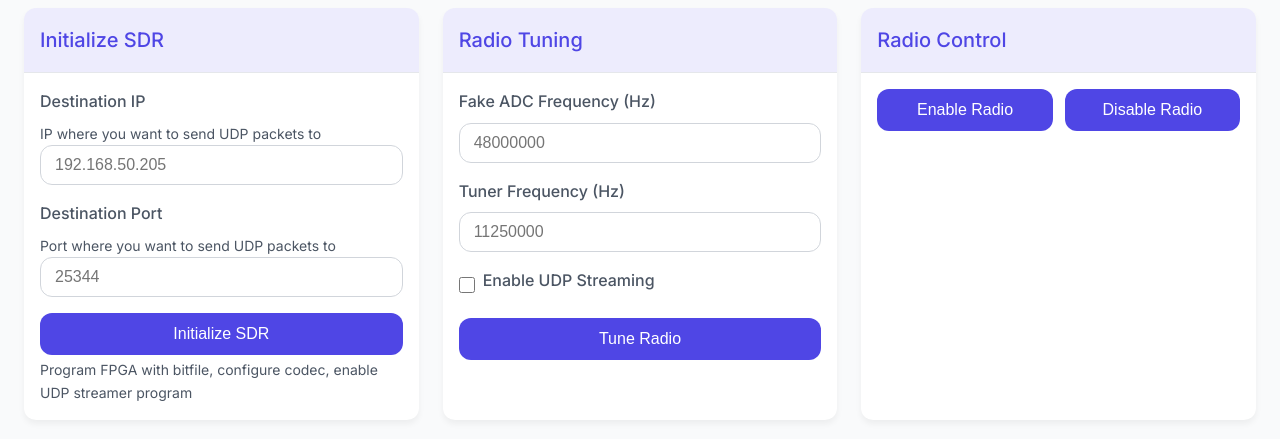
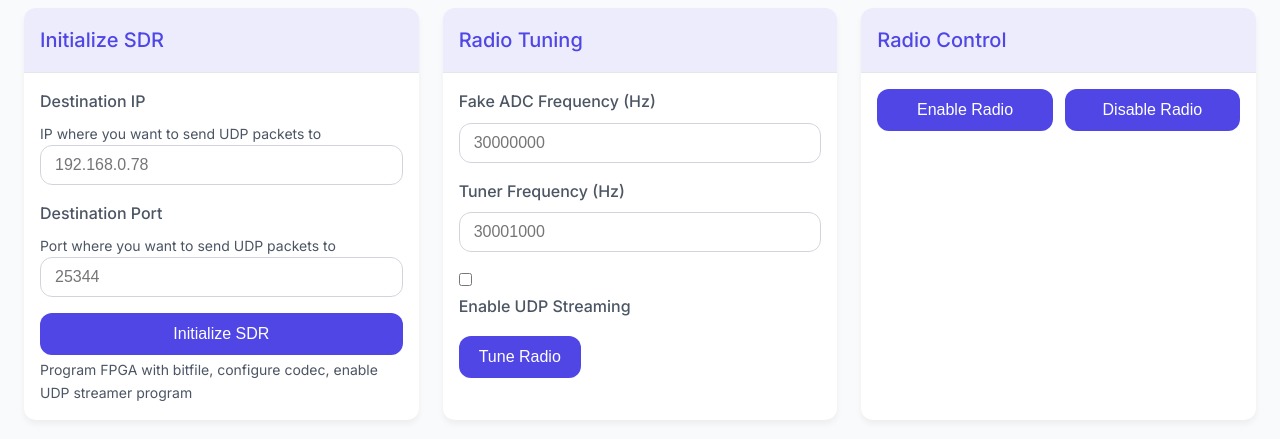
Before and after one commit to vrajp1231/SoftwareDefinedRadio, a plain HTML site: page index.html in a window 1280 px wide. Shown: the part 91-530 px from the top of the page. Drawn offline with Linux system fonts and the light colour scheme.

Commit message:
Add files via upload

```diff
--- a/index.html
+++ b/index.html
@@ -3,7 +3,7 @@
 <head>
   <meta charset="UTF-8">
   <meta name="viewport" content="width=device-width, initial-scale=1.0">
-  <title>Vraj Patel Lab 8</title>
+  <title>Vraj Patel Lab 11 Linux Full Software Defined Radio (SDR) with Ethernet</title>
   <link href="https://fonts.googleapis.com/css2?family=Inter:wght@300;400;500;700&display=swap" rel="stylesheet">
   <style>
     :root {
@@ -150,7 +150,7 @@
           <div class="form-group">
             <label for="init-ip">Destination IP</label>
 			<div class="input-help">IP where you want to send UDP packets to</div>
-            <input type="text" id="init-ip" name="ip" placeholder="192.168.50.205" required>
+            <input type="text" id="init-ip" name="ip" placeholder="192.168.0.78" required>
           </div>
           <div class="form-group">
             <label for="init-port">Destination Port</label>
@@ -172,19 +172,17 @@
         <form action="/cgi-bin/configure_radio.cgi" method="post">
           <div class="form-group">
             <label for="adc-freq">Fake ADC Frequency (Hz)</label>
-            <input type="number" id="adc-freq" name="adc_freq_hz" placeholder="48000000" required>
+            <input type="number" id="adc-freq" name="adc_freq_hz" placeholder="30000000" required>
           </div>
           <div class="form-group">
             <label for="tune-freq">Tuner Frequency (Hz)</label>
-            <input type="number" id="tune-freq" name="tune_freq_hz" placeholder="11250000" required>
+            <input type="number" id="tune-freq" name="tune_freq_hz" placeholder="30001000" required>
           </div>
-          <div class="checkbox-group">
+          <div class="form-group">
             <input type="checkbox" id="streaming" name="streaming" value="1">
             <label for="streaming">Enable UDP Streaming</label>
           </div>
-          <div class="actions">
             <input type="submit" value="Tune Radio">
-          </div>
         </form>
       </div>
     </div>
```
Also changed, not shown: Instructions.txt, 7 other files.
